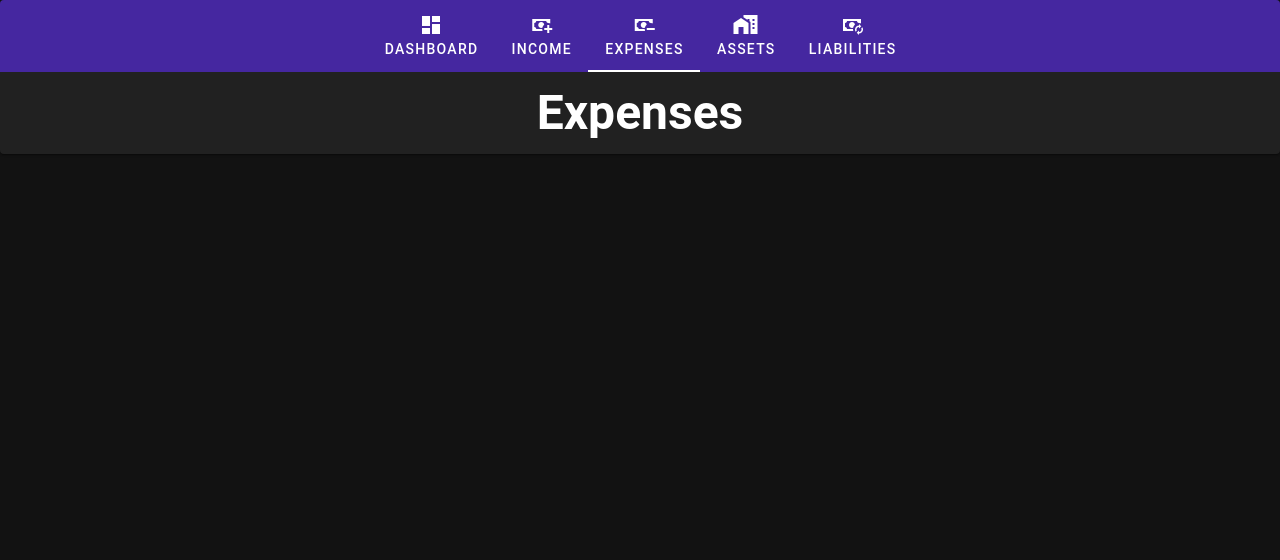
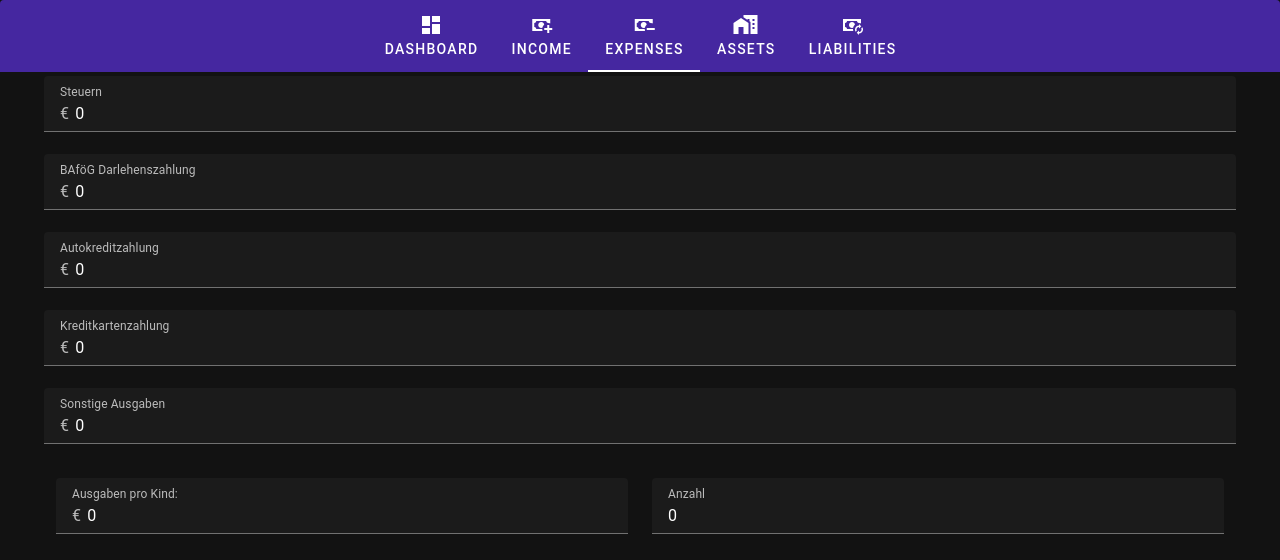
Before and after one commit to christian-stockinger/CashflowClassicGameSheet, a Vue app: page / in a window 1280 px wide. Both pictures are taken after a click on the tab "EXPENSES". Shown: the top 560 px of the page. Built offline with nearby package versions, Linux system fonts and the light colour scheme.

Commit message:
feat: added Expenses Tab Content

```diff
--- a/src/assets/scripts/GameState.js
+++ b/src/assets/scripts/GameState.js
@@ -10,6 +10,13 @@
     this.interest = 0;
     this.savings = 0;
     this.metal = 0;
+    this.tax = 0;
+    this.bafoeg = 0;
+    this.carCredit = 0;
+    this.creditCardPayment = 0;
+    this.otherExpenses = 0;
+    this.ChildCost = 0;
+    this.ChildAmount = 0;
 
     GameState.instance = this;
   }
--- a/src/views/Expenses.vue
+++ b/src/views/Expenses.vue
@@ -1,10 +1,42 @@
 <template>
-  <v-container fluid>
-    <v-responsive class="align-center text-center fill-height">
-      <h1 class="text-h3 font-weight-bold">Expenses</h1>
-    </v-responsive>
-  </v-container>
+  <v-app>
+    <v-container>
+      <v-row>
+        <v-text-field label="Steuern" v-model="state.tax" type="number" prefix="€" :rules="[rules.required,rules.number,rules.negative]"/>
+      </v-row>
+      <v-row>
+        <v-text-field label="BAföG Darlehenszahlung" v-model="state.bafoeg" type="number" prefix="€" :rules="[rules.number,rules.negative]"/>
+      </v-row>
+      <v-row>
+        <v-text-field label="Autokreditzahlung" v-model="state.carCredit" type="number" prefix="€" :rules="[rules.number,rules.negative]"/>
+      </v-row>
+      <v-row>
+        <v-text-field label="Kreditkartenzahlung" v-model="state.creditCardPayment" type="number" prefix="€" :rules="[rules.number,rules.negative]"/>
+      </v-row>
+      <v-row>
+        <v-text-field label="Sonstige Ausgaben" v-model="state.otherExpenses" type="number" prefix="€" :rules="[rules.number,rules.negative]"/>
+      </v-row>
+      <v-row>
+        <v-col>
+          <v-text-field label="Ausgaben pro Kind:" v-model="state.ChildCost" type="number" prefix="€" :rules="[rules.number,rules.negative]"/>
+        </v-col>
+        <v-col>
+          <v-text-field label="Anzahl" v-model="state.ChildAmount" type="number" :rules="[rules.number,rules.negative]"/>
+        </v-col>
+      </v-row>
+
+    </v-container>
+  </v-app>
 </template>
 
-<script setup>
+<script>
+
+export default {
+  data() {
+    return {
+      state: this.gamestate,
+      rules: this.rules,
+    };
+  },
+};
 </script>
```
